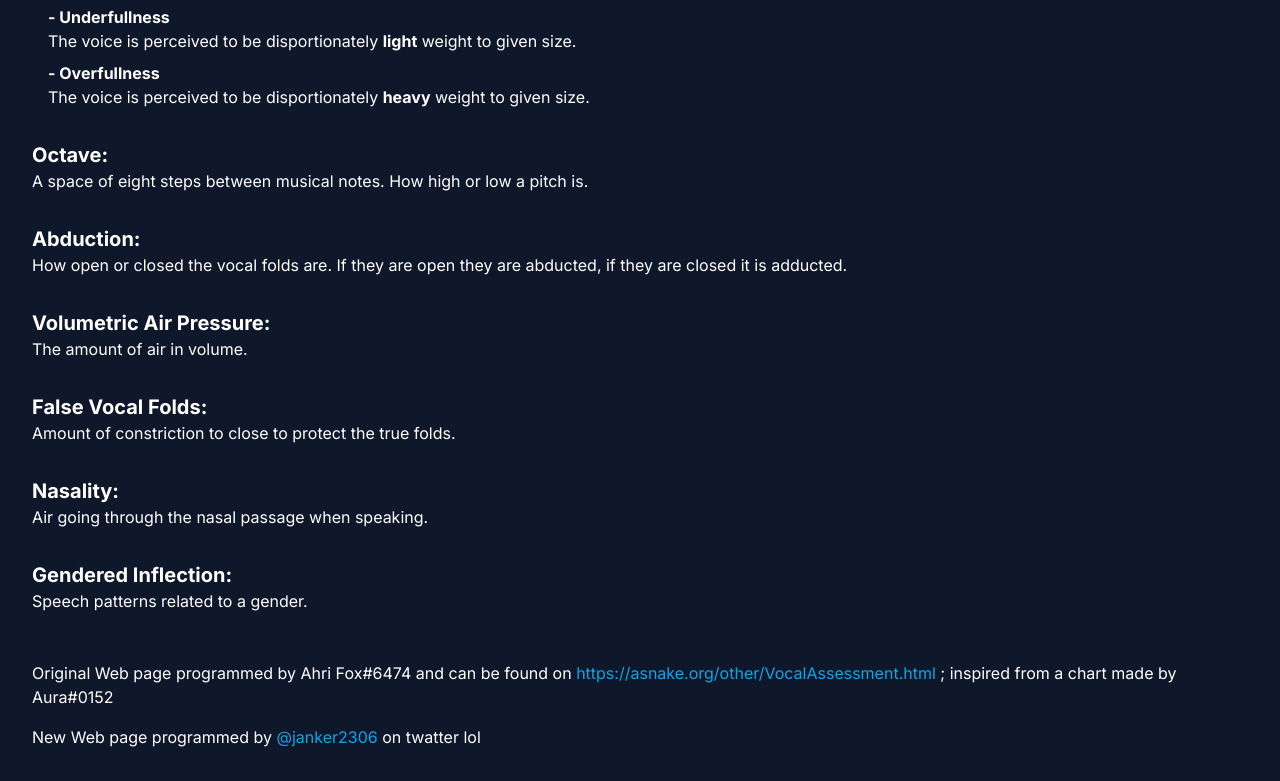
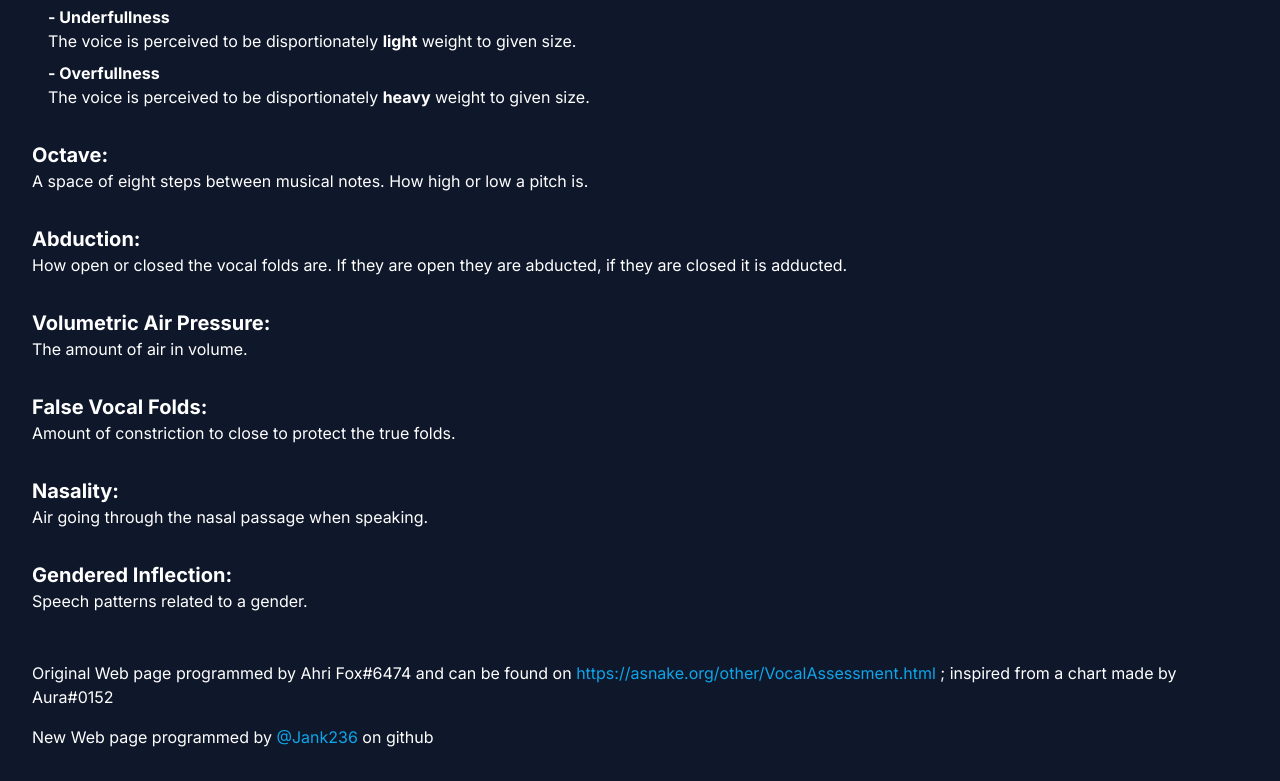
Before and after one commit to Jank236/vocalassesment.github.io, a website: page src/index.html in a window 1280 px wide. Shown: the part 1907-2688 px from the top of the page. Drawn offline with Linux system fonts and the light colour scheme.

Commit message:
Update index.html

```diff
--- a/src/index.html
+++ b/src/index.html
@@ -185,7 +185,7 @@
             </div>
 
             <p class="mb-4">Original Web page programmed by Ahri Fox#6474 and can be found on <a href="https://asnake.org/other/VocalAssessment.html" class="text-sky-500 hover:underline">https://asnake.org/other/VocalAssessment.html</a> ; inspired from a chart made by Aura#0152</p>
-            <p class="mb-4">New Web page programmed by <a href="https://twitter.com/janker2306" class="text-sky-500 hover:underline">@janker2306</a> on twatter lol</p>
+            <p class="mb-4">New Web page programmed by <a href="https://github.com/Jank236" class="text-sky-500 hover:underline">@Jank236</a> on github</p>
           </div>
     </body>
 </html>
```
